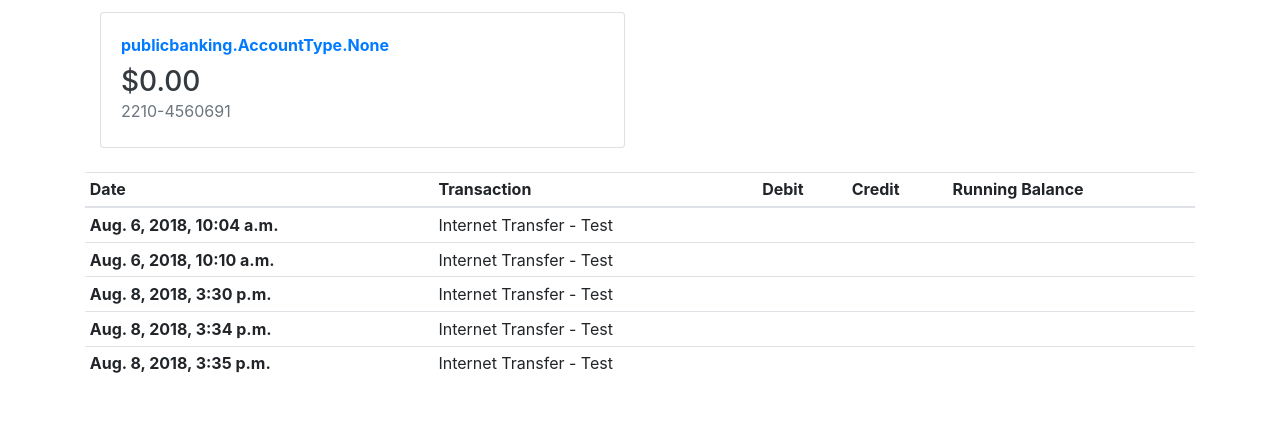
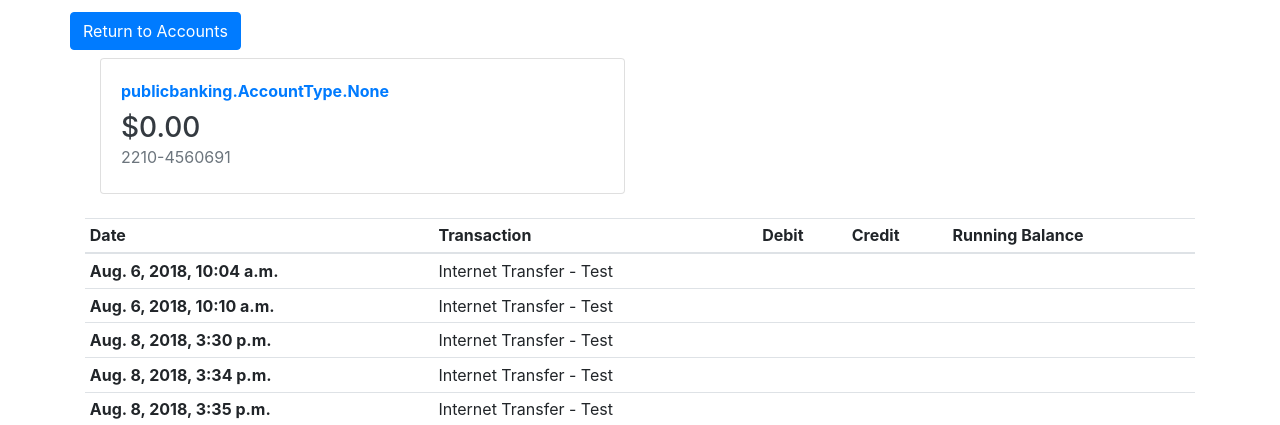
Before and after one commit to AntonNiko/BankProject, a Django app: template publicbanking/templates/publicbanking/account.html in a window 1280 px wide. Shown: the part 196-621 px from the top of the page. Run offline with Django 3.2, Linux system fonts and the light colour scheme; the template is opened without the code that fills it: values that come from a table or form of the project are taken from there, others are empty; data comes from the database, SQL or seed files in the repository; both versions use the stored data as it was after the commit; some libraries are stand-ins or nearby versions.

Commit message:
Added support to prevent transfer from account w/ insufficient funds, added return button on account page

```diff
--- a/publicbanking/templates/publicbanking/account.html
+++ b/publicbanking/templates/publicbanking/account.html
@@ -42,6 +42,10 @@
 		  <a class="p-2 text-muted" href="#">Customer Services</a>
         </nav>
       </div>
+
+	  <div class="row mb-2">
+		<a class="btn btn-primary" href="/publicbanking/" role="button">Return to Accounts</a>
+	  </div>
 
 	  <div class="col-md-6">
 			<div class="card flex-md-row mb-4 box-shadow h-md-250">
--- a/publicbanking/views.py
+++ b/publicbanking/views.py
@@ -154,6 +154,10 @@ def transfer_request(request):
     account_origin = Account.objects.get(account_number=request_origin)
     account_destination = Account.objects.get(account_number=request_destination)
 
+    ## If insufficient funds in origin account, redirect
+    if (float(account_origin.account_balance) - float(request_amount)) < 0:
+        return redirect("/publicbanking/")
+
     ## Process transaction
     transaction = Transaction.objects.create(transaction_id=random.randrange(500),
                               transaction_amount = request_amount,
@@ -167,6 +171,7 @@ def transfer_request(request):
 
     ## Update balances, and save the objects to their databases
     account_origin.account_balance = account_origin.account_balance - Decimal(request_amount)
+
     account_origin.save()
     account_destination.account_balance = account_destination.account_balance + Decimal(request_amount)
     account_destination.save()
```
Also changed, not shown: db.sqlite3.
